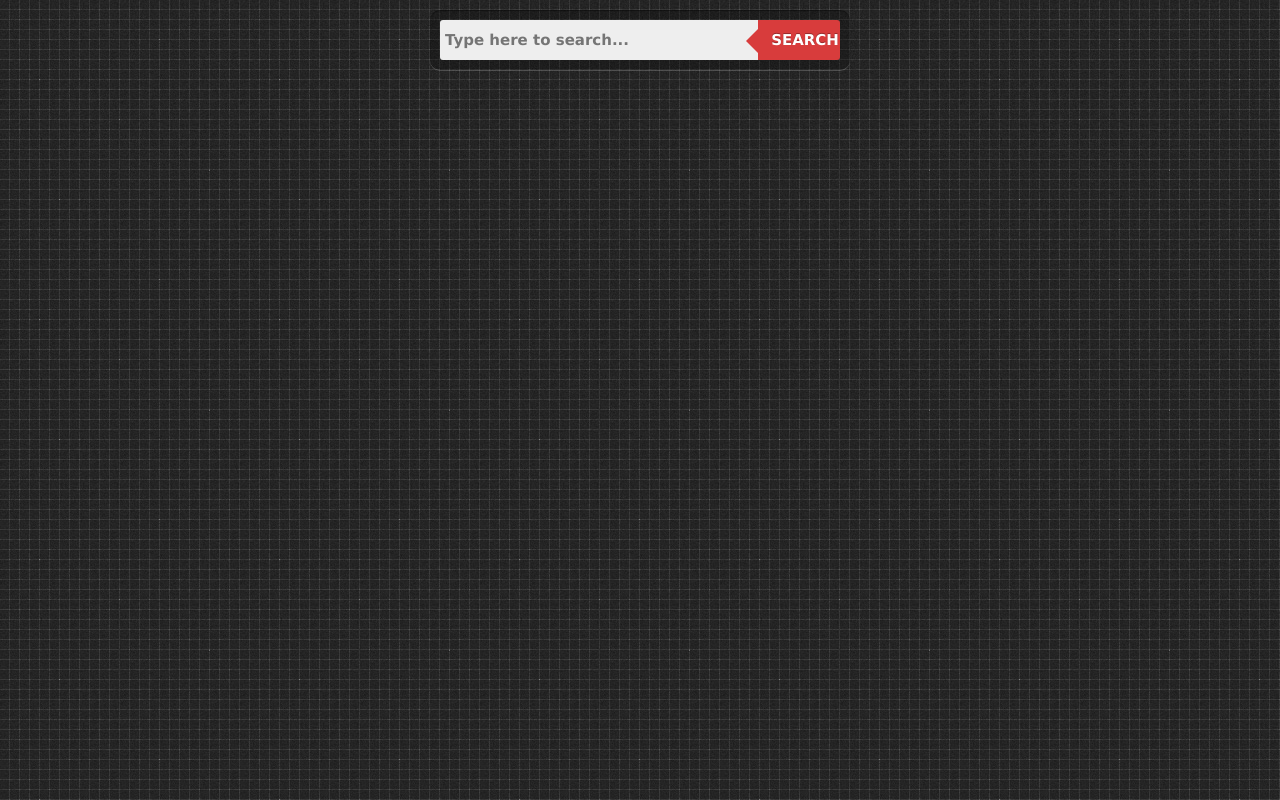
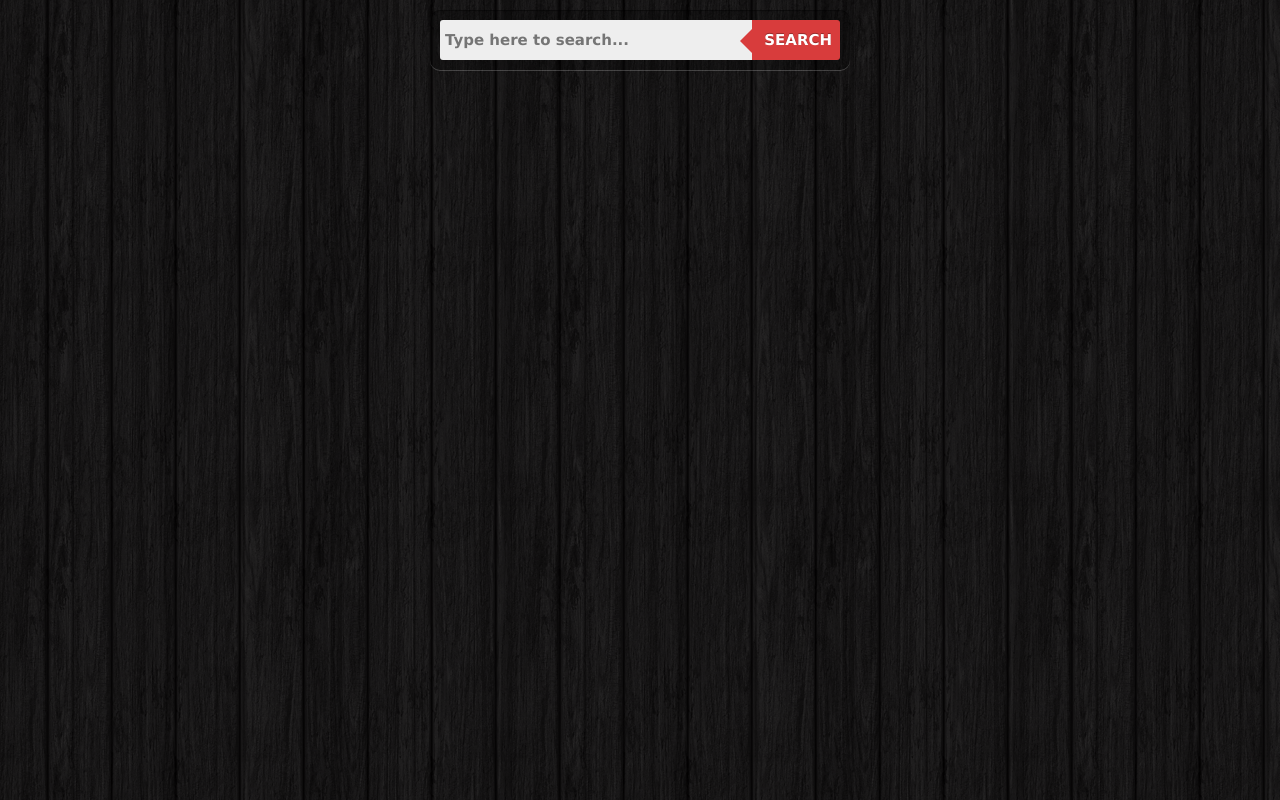
Before and after one commit to rehate/rehate.github.io, a plain HTML site: page yt/index.html in a window 1280 px wide. Drawn offline with Linux system fonts and the light colour scheme.

Commit message:
fix: final

```diff
--- a/yt/styles/style.css
+++ b/yt/styles/style.css
@@ -6,7 +6,7 @@
 body {
   height: 100%;
   width: 100%;
-  background-image: url('../images/background.png');
+  background-image: url('../images/bg.png');
 }
 
 .searchbox {
@@ -40,13 +40,14 @@ body {
     border: none;
     padding: 0;
     cursor: pointer;
+    width: 120px;
     height: 40px;
-    flex: 110px;
     font: bold 15px/40px 'lucida sans', 'Tahoma';
     color: #fff;
     background: #d83c3c;
     border-radius: 0 3px 3px 0;
     text-shadow: 0 -1px 0 rgba(0, 0 ,0, .3);
+    text-align: left;
 }
 
 .searchbox__search:hover{
@@ -69,7 +70,7 @@ body {
   border-color: transparent #d83c3c transparent transparent;
   position: relative;
   top: -4px;
-  left: -13px;
+  left: -12px;
 }
 
 .searchbox__search:hover:before{
```
Also changed, not shown: yt/images/bg.png (added).
